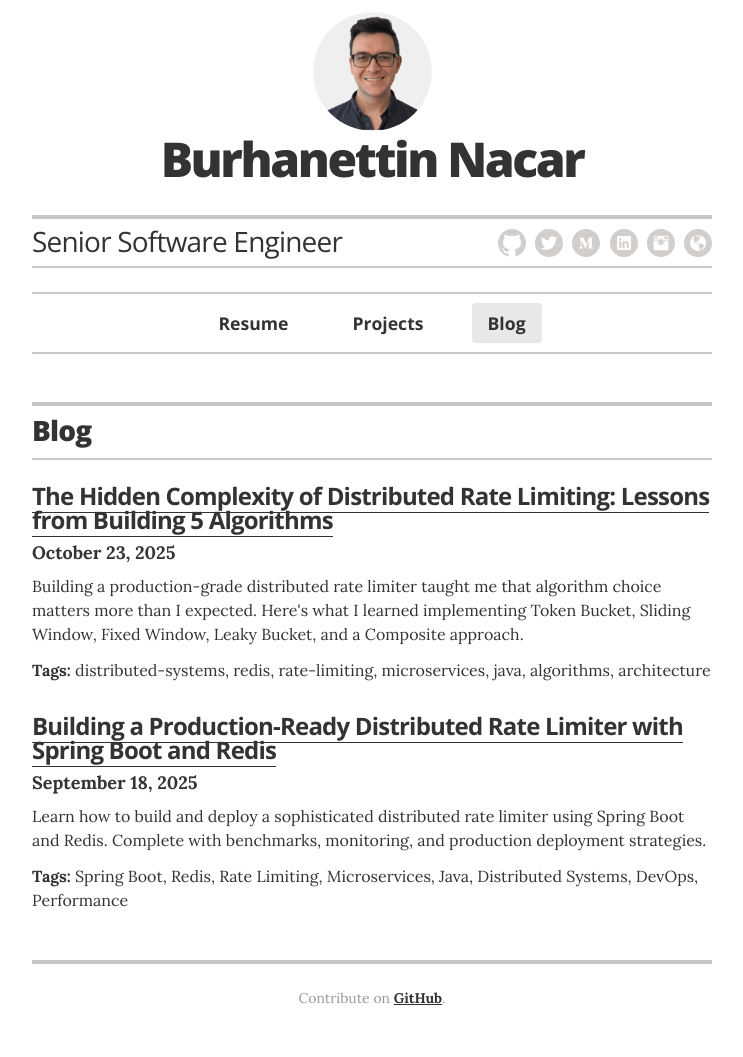
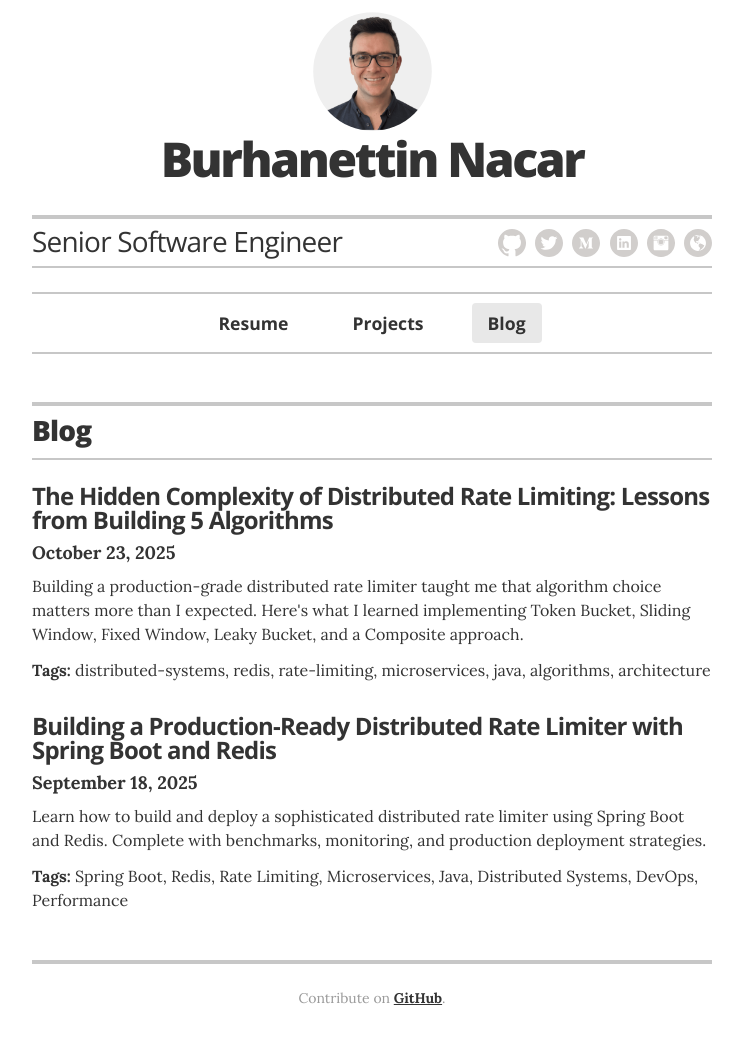
Before and after one commit to uppnrise/uppnrise.github.io, a Jekyll site: the page built from blog/index.html, in a window 1280 px wide. Shown: the whole page, without its empty margins (268-1011 px from the left). Built offline with Jekyll 4.4.1, drawn with Linux system fonts in a browser that asks for light colours.

Commit message:
Add styles for post/project title links to enhance listing appearance

```diff
--- a/_sass/_pages.scss
+++ b/_sass/_pages.scss
@@ -50,3 +50,15 @@
   color: #666;
   font-style: italic;
 }
+
+// Blog and project listing pages - style post/project title links
+// Override the default underline from _resume.scss for cleaner look in listings
+.content-section .resume-item-title > a {
+  border-bottom: none;
+  transition: color 0.2s ease;
+
+  &:hover {
+    color: #666;
+    border-bottom: none;
+  }
+}
```
